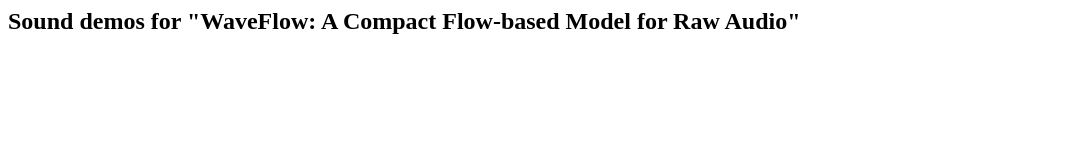
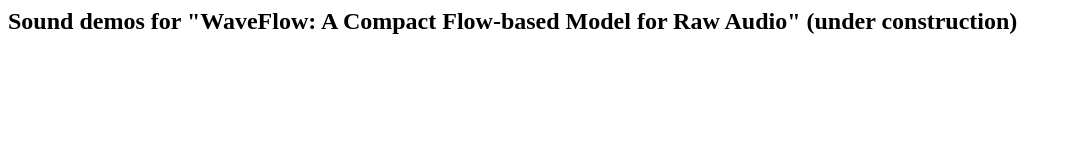
Before and after one commit to waveflow-demo/waveflow-demo.github.io, a plain HTML site: page index.html in a window 1280 px wide. Shown: the whole page, without its empty margins (0-1071 px from the left). Drawn offline with Linux system fonts and the light colour scheme.

Commit message:
add under construction info

```diff
--- a/index.html
+++ b/index.html
@@ -3,7 +3,7 @@
     <meta charvctk_set="UTF-8">
     <title>Sound demos for "WaveFlow: A Compact Flow-based Model for Raw Audio"</title>
   </head>
-    <h2>Sound demos for "WaveFlow: A Compact Flow-based Model for Raw Audio"</h2>
+    <h2>Sound demos for "WaveFlow: A Compact Flow-based Model for Raw Audio" (under construction)</h2>
 
   <body>
   </body>
```
